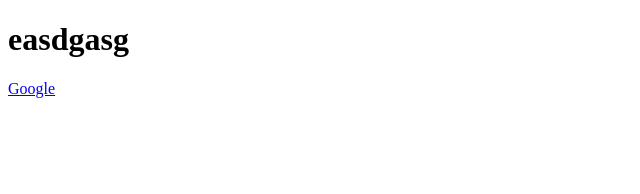
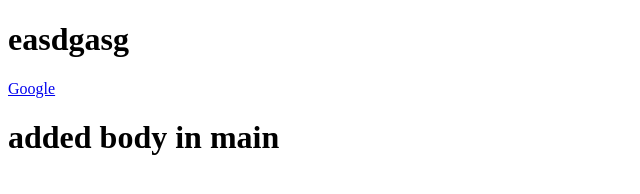
Before and after one commit to EngrSangwan/instagram-clone, a plain HTML site: page index.html in a window 1280 px wide. Shown: the whole page, without its empty margins (0-640 px from the left). Drawn offline with Linux system fonts and the light colour scheme.

Commit message:
added body in main

```diff
--- a/index.html
+++ b/index.html
@@ -8,5 +8,8 @@
 <body>
     <h1>easdgasg</h1>
     <a href="http://www.google.com" target="_blank" rel="noopener noreferrer">Google</a>
+    <div class="container">
+        <h1>added body in main</h1>
+    </div>
 </body>
 </html>
```
